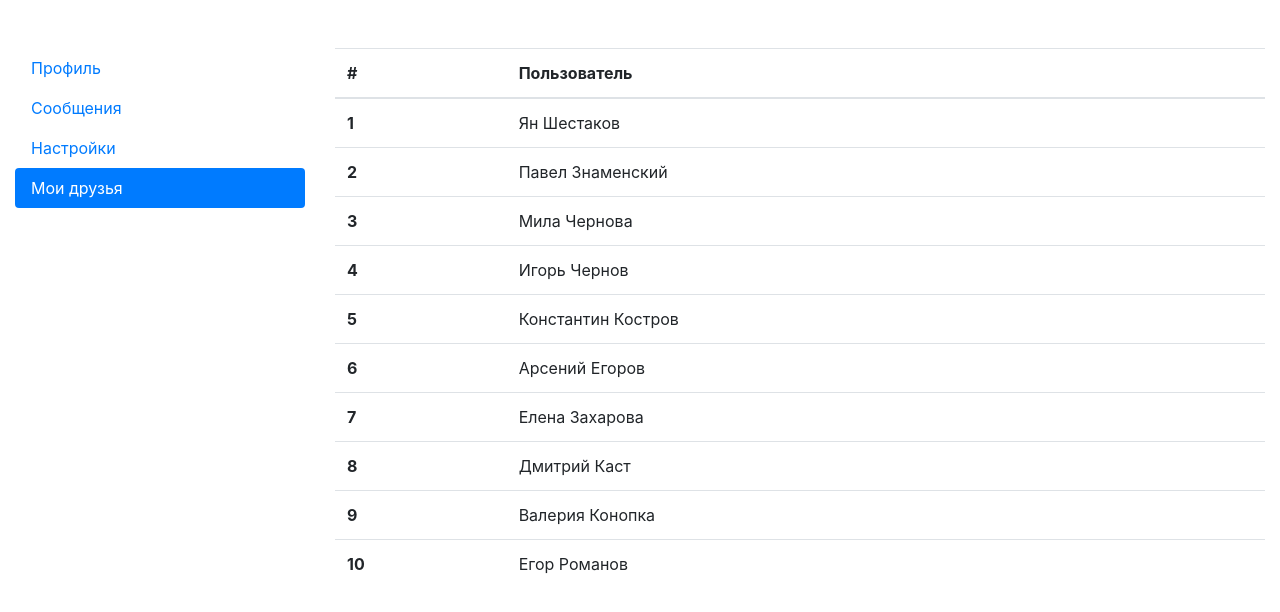
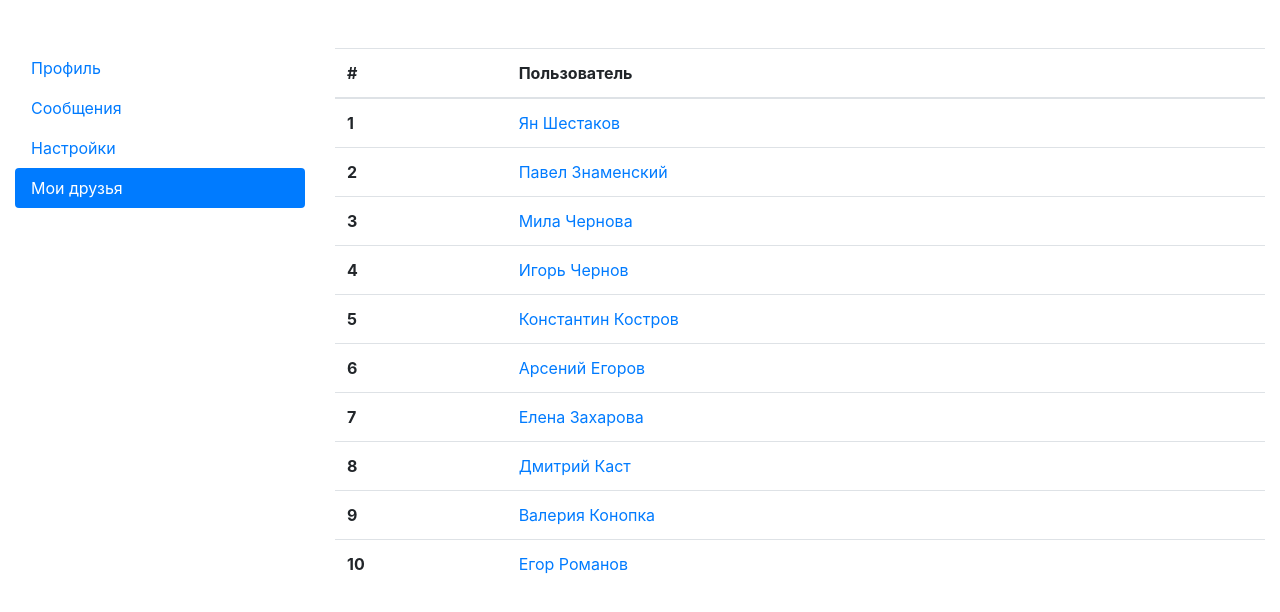
Before and after one commit to mifikaji/sdo407, a React (Create React App) app: page /friends in a window 1280 px wide. Shown: the top 612 px of the page. Built offline with nearby package versions, Linux system fonts and the light colour scheme.

Commit message:
переход на друзей

```diff
--- a/src/App.jsx
+++ b/src/App.jsx
@@ -15,16 +15,16 @@ const Menu = () => {
 	return (
 		<div>
 			<div className='nav flex-column nav-pills' aria-orientation='vertical'>
-				<NavLink className='nav-link' to='profile'>
+				<NavLink className='nav-link' to='/profile'>
 					Профиль
 				</NavLink>
-				<NavLink className='nav-link' to='messages'>
+				<NavLink className='nav-link' to='/messages'>
 					Сообщения
 				</NavLink>
-				<NavLink className='nav-link' to='settings'>
+				<NavLink className='nav-link' to='/settings'>
 					Настройки
 				</NavLink>
-				<NavLink className='nav-link' to='friends'>
+				<NavLink className='nav-link' to='/friends'>
 					Мои друзья
 				</NavLink>
 			</div>
--- a/src/components/Friends.jsx
+++ b/src/components/Friends.jsx
@@ -1,10 +1,15 @@
 import React from "react";
+import {NavLink} from "react-router-dom";
 
 const TableRow = (props) => {
     return(
     <tr>
         <th scope="row">{props.index+1}</th>
-        <td>{props.name} {props.lastname}</td>
+        <td>
+            <NavLink to={"profile/"+props.id}>
+            {props.name} {props.lastname}
+            </NavLink>
+        </td>
     </tr>
     );
 };
@@ -14,7 +19,7 @@ const Friends = (props) => {
     let userCount=Object.keys(users).length;
     let userRow=[];
     for(let i=0; i<userCount; i++)
-        userRow.push(<TableRow index={i} key={i} name={users[i].name} lastname={users[i].lastname}/>)
+        userRow.push(<TableRow id={users[i].id} index={i} key={i} name={users[i].name} lastname={users[i].lastname}/>)
 
 	return(
     <table className="table">
--- a/src/components/Profile.jsx
+++ b/src/components/Profile.jsx
@@ -2,8 +2,10 @@ import React from "react";
 
 
 const Profile = (props) => {
-    let user=props.function()
-    console.log(user);
+    let userId=window.location.pathname.split("/")[2];
+    let user=props.function(userId);
+
+    console.log(userId);
 	return <div className="row">
         <div className="col-sm-3">
             <img src={user.avatar} alt="" width='90%'/>
--- a/src/state.jsx
+++ b/src/state.jsx
@@ -7,19 +7,20 @@ const user={
 };
 
 const users={
-0:{name: "Ян", lastname:"Шестаков",},
-1:{name: "Павел", lastname:"Знаменский",},
-2:{name: "Мила", lastname:"Чернова",},
-3:{name: "Игорь", lastname:"Чернов",},
-4:{name: "Константин", lastname:"Костров",},
-5:{name: "Арсений", lastname:"Егоров",},
-6:{name: "Елена", lastname:"Захарова",},
-7:{name: "Дмитрий", lastname:"Каст",},
-8:{name: "Валерия", lastname:"Конопка",},
-9:{name: "Егор", lastname:"Романов",},
+0:{name: "Ян", lastname:"Шестаков", id: 1},
+1:{name: "Павел", lastname:"Знаменский", id: 2},
+2:{name: "Мила", lastname:"Чернова", id: 3},
+3:{name: "Игорь", lastname:"Чернов", id: 4},
+4:{name: "Константин", lastname:"Костров", id: 5},
+5:{name: "Арсений", lastname:"Егоров", id: 6},
+6:{name: "Елена", lastname:"Захарова", id: 7},
+7:{name: "Дмитрий", lastname:"Каст", id: 8},
+8:{name: "Валерия", lastname:"Конопка", id: 9},
+9:{name: "Егор", lastname:"Романов", id: 10},
 };
 
-export function getUser(){
+export function getUser(userId){
+    for (let i = 0; i < Object.keys(users).length; i++) if(users[i].id==userId) return users[i];
     return user;
 }
 export function getUsers(){
```
